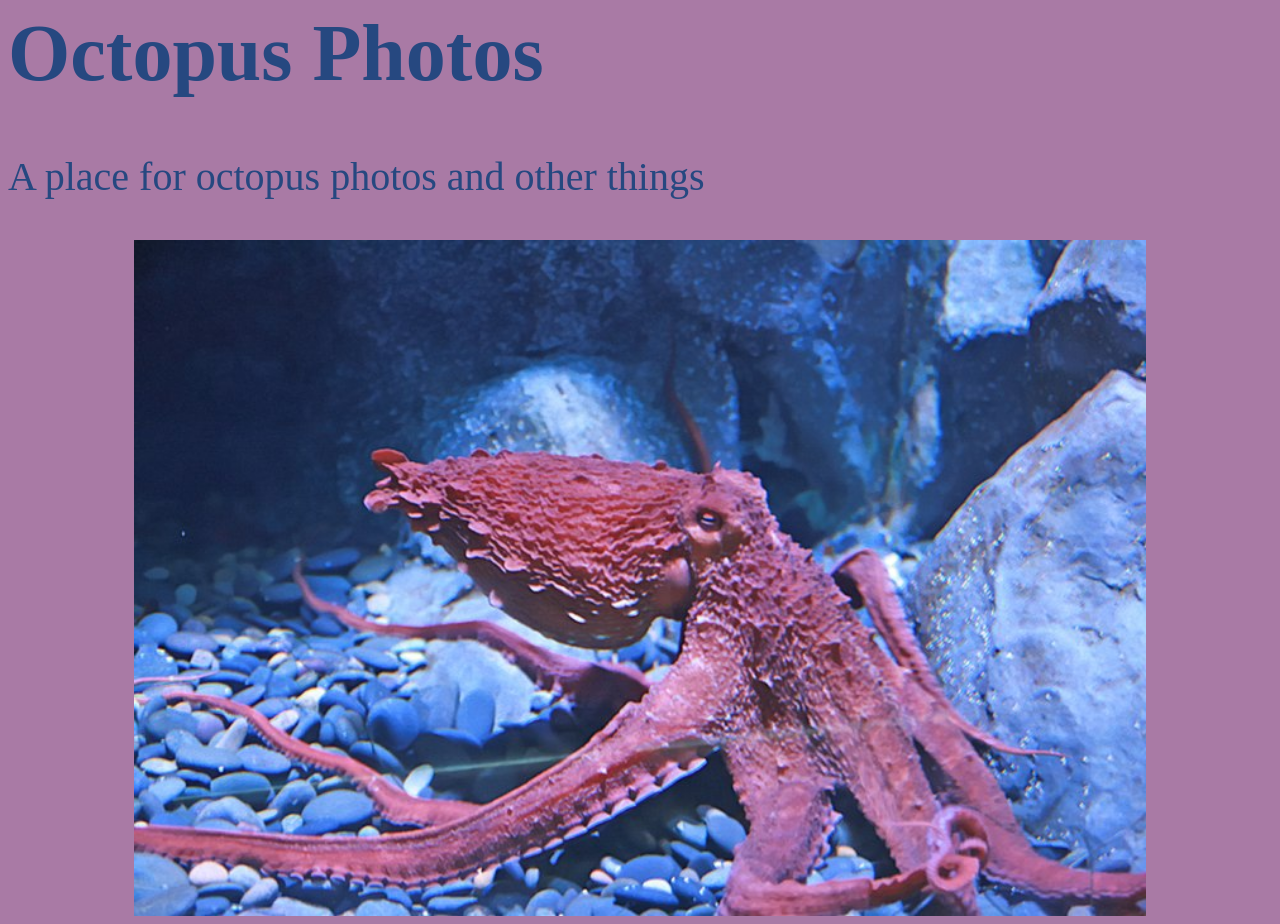
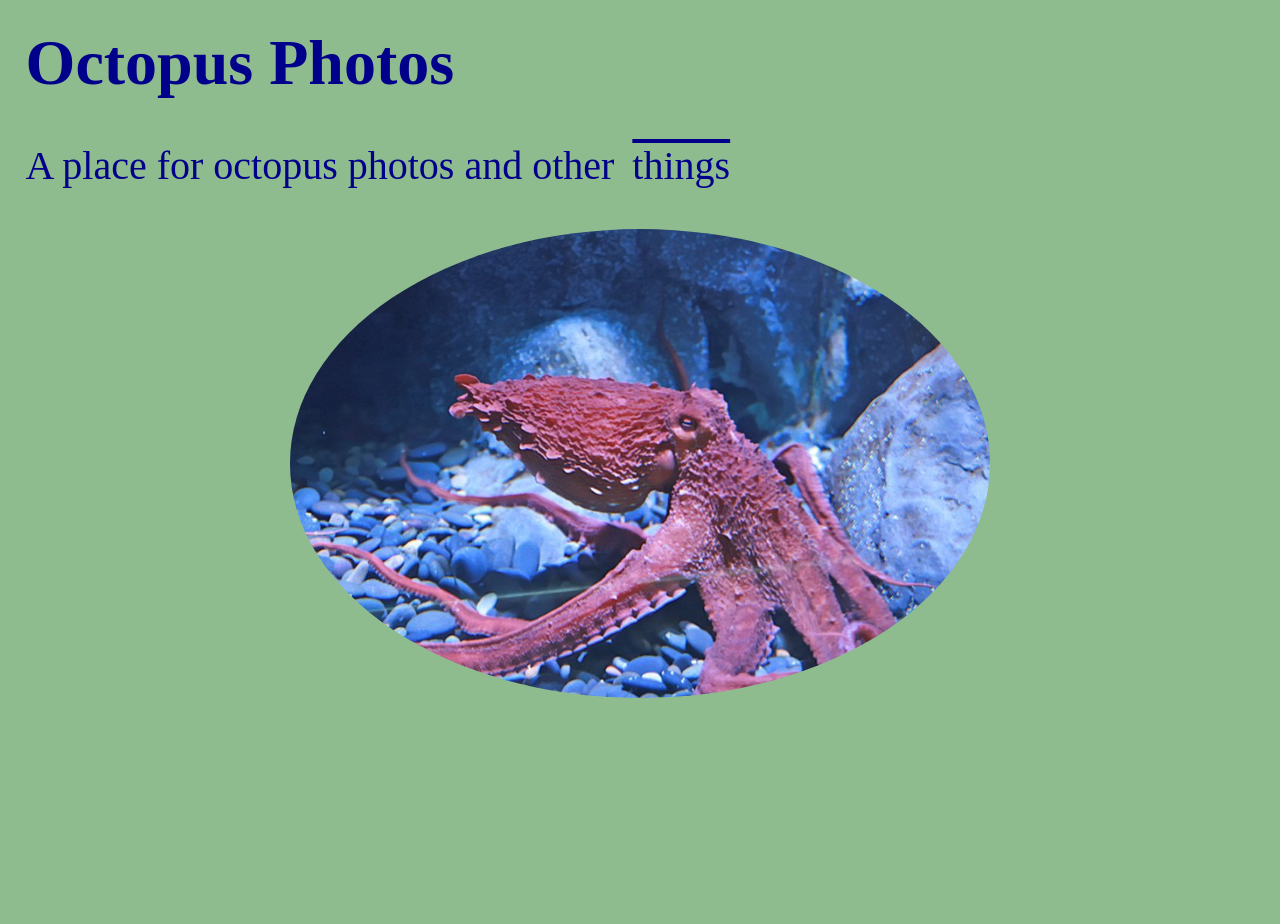
Before and after one commit to appendjeff/octopus-photos, a plain HTML site: page index.html in a window 1280 px wide. After the commit the page ends 800 px from the top, so only its background shows below. Drawn offline with Linux system fonts and the light colour scheme.

Commit message:
Add some things

```diff
--- a/index.html
+++ b/index.html
@@ -1,31 +1,12 @@
 <html>
   <head>
-<style>
-body {
-  background-color: #a97aa5;
-  color: #264880;
-}
-h1 {
-  font-size: 5em;
-}
-p {
-  font-size: 2.5em;
-}
-div.img {
-  text-align: center;
-  width: 100%;
-}
-div.img img {
-  width: 80%;
-}
-
-</style>
+    <link rel="stylesheet" href="/octopus.css"></link>
   </head>
   <body>
     <h1>Octopus Photos</h1>
-    <p>A place for octopus photos and other things</p>
+    <p>A place for octopus photos and other <a href="/things">things</a></p>
     <div class="img">
-      <img src="photos/wikimedia_commons/800px-Giant_Pacific_Octopus.jpg">
+      <img src="/photos/wikimedia_commons/800px-Giant_Pacific_Octopus.jpg">
     </div>
   </body>
 </html>
--- /dev/null
+++ b/octopus.css
@@ -0,0 +1,35 @@
+body {
+  background-color: darkseagreen;
+  color: darkblue;
+  margin: 2%;
+}
+
+h1 {
+  font-size: 4em;
+}
+
+a {
+  color: inherit;
+  text-decoration: overline;
+}
+a:hover {
+  text-decoration: underline;
+  color: aliceblue;
+}
+
+p {
+  font-size: 2.5em;
+}
+p a {
+  margin: 0 .2em;
+}
+
+div.img {
+  text-align: center;
+  width: 100%;
+}
+div.img img {
+  width: 80%;
+  max-width: 700px;
+  border-radius: 50%;
+}
```
Also changed, not shown: things/dive/index.html (added, +13 -0 lines), things/facts/index.html (added, +15 -0 lines), things/gallery/index.html (added, +21 -0 lines), things/index.html (added, +16 -0 lines), photos/wikimedia_commons/800px-Octopus_Vulgaris.jpg (added), photos/wikimedia_commons/Giant_Pacific_Octo.jpg (added), photos/wikimedia_commons/Octopus_arm_showing_suckers.jpg (added), photos/wikimedia_commons/Octopus_in_the_New_England_Aquarium.jpg (added), photos/wikimedia_commons/Octopus_plush_doll.jpg (added), photos/wikimedia_commons/creeper.jpeg (added), photos/wikimedia_commons/one_mans_trash.jpg (added), 2 other files.
